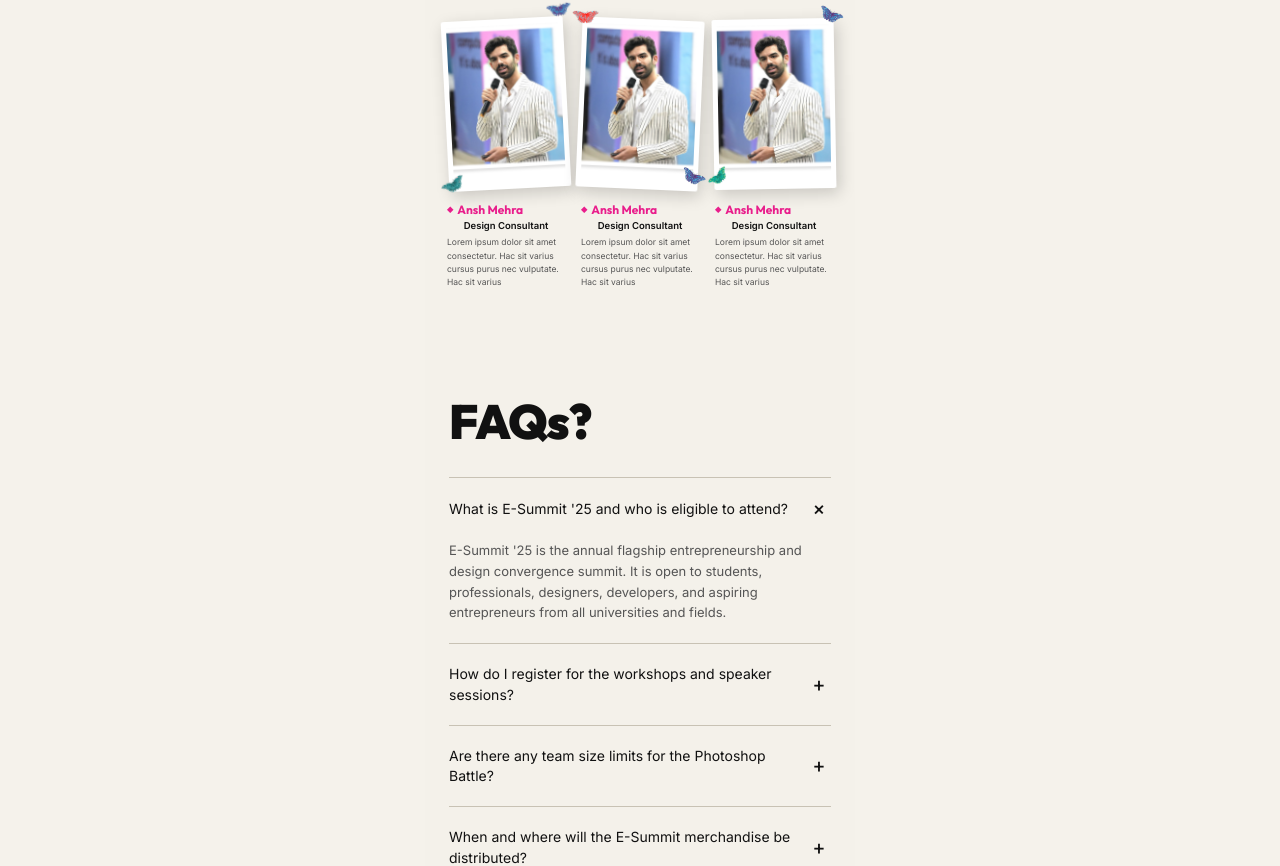
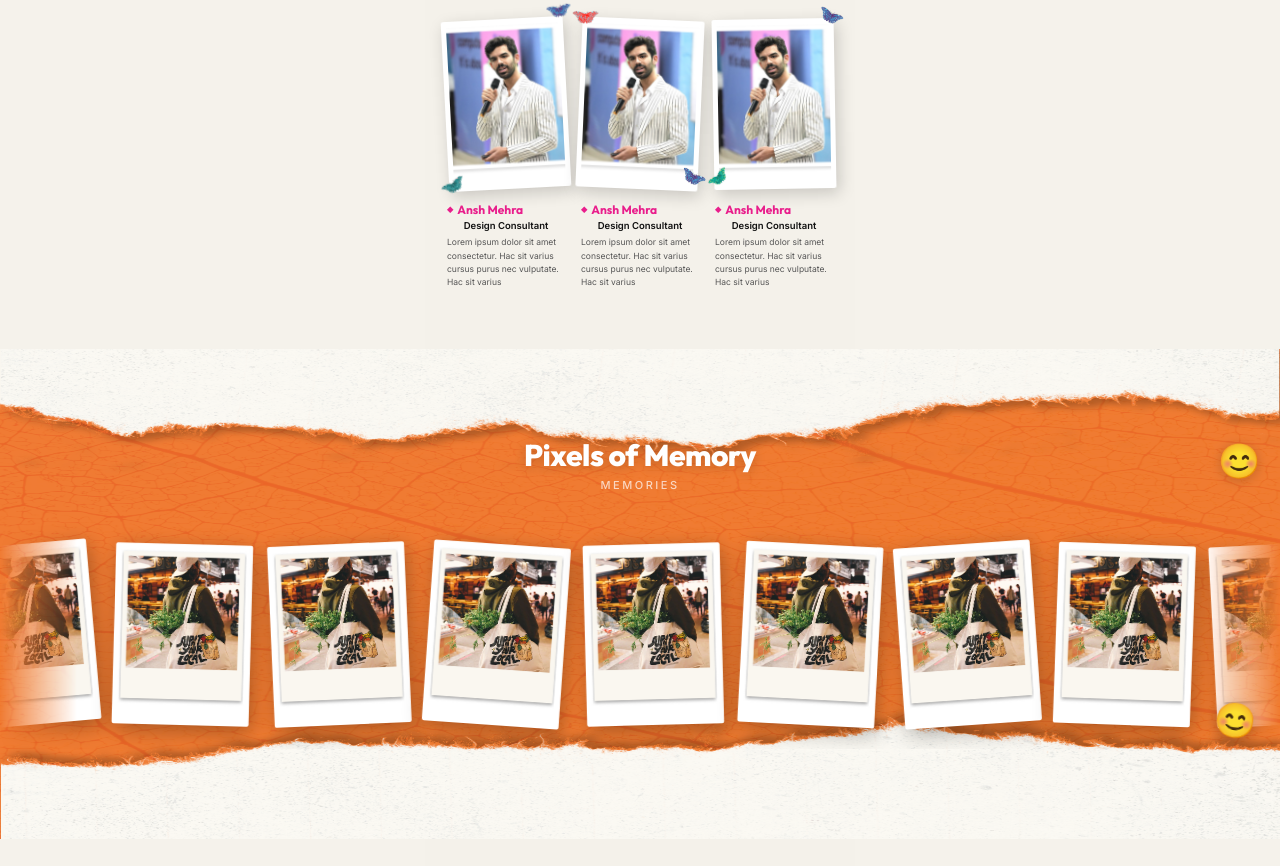
Before and after one commit to om-mohanty-17/esummit_clone, a React (Vite) app: page / in a window 1280 px wide. Shown: the part 971-1837 px from the top of the page. Built offline with nearby package versions, Linux system fonts and the light colour scheme.

Commit message:
added pixel of memories

```diff
--- a/src/App.jsx
+++ b/src/App.jsx
@@ -9,6 +9,7 @@ import Partners from './components/Partners'
 import FAQ from './components/FAQ'
 import Footer from './components/Footer'
 import CTA from './components/CTA'
+import Gallery from './components/Gallery'
 
 function App() {
   return (
@@ -21,6 +22,7 @@ function App() {
       <Merchandise />
       <Partners />
       <CTA />
+      <Gallery />
       <FAQ />
       <Footer />
     </>
--- /dev/null
+++ b/src/components/Gallery.css
@@ -0,0 +1,162 @@
+/* ===== GALLERY — PIXELS OF MEMORY ===== */
+
+@keyframes marquee {
+  0% {
+    transform: translateX(0);
+  }
+
+  100% {
+    transform: translateX(-50%);
+  }
+}
+
+@keyframes floatEmoji {
+
+  0%,
+  100% {
+    transform: translateY(0px) rotate(0deg);
+  }
+
+  50% {
+    transform: translateY(-8px) rotate(8deg);
+  }
+}
+
+/* ── Section ─────────────────────────────────────────
+   The gallery_frame.png IS the background — it contains
+   the orange zone, leaf texture, AND torn paper edges.
+   We stretch it to exactly fill the section (100% x 100%)
+   so the torn edges appear correctly at top and bottom.
+───────────────────────────────────────────────────── */
+.gallery-section {
+  position: relative;
+  background-color: #f4f1ea;
+  /* cream matches page; shows through torn edges */
+  background-image: url('../assets/gallery/gallery_frame.png');
+  background-size: 100% 100%;
+  /* stretch to fill — preserves torn edges */
+  background-repeat: no-repeat;
+  background-position: center;
+}
+
+/* ── Content layer ───────────────────────────────── */
+.gallery-content {
+  position: relative;
+  z-index: 2;
+  /* Padding pushes content into the orange zone,
+     away from the torn-paper cream strips */
+  padding: 90px 0 90px;
+  display: flex;
+  flex-direction: column;
+  align-items: center;
+  gap: 28px;
+  overflow: hidden;
+  /* contain the marquee overflow */
+}
+
+/* ── Emoji Stickers ──────────────────────────────── */
+.gallery-emoji {
+  position: absolute;
+  font-size: 34px;
+  filter: drop-shadow(0 2px 6px rgba(0, 0, 0, 0.18));
+  animation: floatEmoji 3s ease-in-out infinite;
+  z-index: 4;
+  pointer-events: none;
+}
+
+.gallery-emoji--top-right {
+  top: 90px;
+  right: 20px;
+  animation-delay: 0s;
+}
+
+.gallery-emoji--bottom-right {
+  bottom: 90px;
+  right: 24px;
+  animation-delay: 1.4s;
+}
+
+/* ── Heading ─────────────────────────────────────── */
+.gallery-header {
+  text-align: center;
+  padding: 0 24px;
+}
+
+.gallery-heading {
+  font-family: 'Outfit', sans-serif;
+  font-size: 30px;
+  font-weight: 800;
+  color: #ffffff;
+  letter-spacing: -0.5px;
+  text-shadow: 0 2px 12px rgba(0, 0, 0, 0.2);
+  margin-bottom: 6px;
+  line-height: 1.1;
+}
+
+.gallery-subheading {
+  font-family: 'Inter', sans-serif;
+  font-size: 11px;
+  font-weight: 500;
+  letter-spacing: 2.5px;
+  text-transform: uppercase;
+  color: rgba(255, 255, 255, 0.7);
+}
+
+/* ── Marquee Wrapper ─────────────────────────────── */
+.gallery-marquee-wrapper {
+  width: 100%;
+  overflow: hidden;
+  /* Fade left/right edges for polished look */
+  -webkit-mask-image: linear-gradient(to right,
+      transparent 0%,
+      black 6%,
+      black 94%,
+      transparent 100%);
+  mask-image: linear-gradient(to right,
+      transparent 0%,
+      black 6%,
+      black 94%,
+      transparent 100%);
+}
+
+/* ── Marquee Track ───────────────────────────────── */
+.gallery-marquee-track {
+  display: flex;
+  align-items: center;
+  gap: 20px;
+  /* Must be width: max-content so it doesn't wrap */
+  width: max-content;
+  /* GPU-accelerated animation */
+  will-change: transform;
+  animation: marquee 26s linear infinite;
+  /* Vertical padding prevents clipping of tilted cards */
+  padding: 24px 10px;
+}
+
+/* Pause on hover */
+.gallery-marquee-wrapper:hover .gallery-marquee-track {
+  animation-play-state: paused;
+}
+
+/* ── Polaroid Card ───────────────────────────────── */
+.gallery-card {
+  flex-shrink: 0;
+  background: #ffffff;
+  padding: 6px 6px 20px;
+  box-shadow: 3px 6px 22px rgba(0, 0, 0, 0.3);
+  border-radius: 2px;
+  cursor: pointer;
+  transition: box-shadow 0.3s ease;
+}
+
+.gallery-card:hover {
+  box-shadow: 6px 12px 32px rgba(0, 0, 0, 0.4);
+}
+
+.gallery-photo {
+  width: 125px;
+  height: 155px;
+  object-fit: cover;
+  display: block;
+  border-radius: 1px;
+}
--- a/src/components/Gallery.jsx
+++ b/src/components/Gallery.jsx
@@ -1,3 +1,51 @@
-// STUB - will be built in a later phase
-const Gallery = () => <div />;
-export default Gallery;
+import './Gallery.css'
+import galleryImg from '../assets/gallery/gallery_1.png'
+
+// Alternating tilts for natural polaroid feel
+const tilts = [-3, 2, -5, 1.5, -2.5, 4, -1.5, 3, -4, 2]
+
+// Build base set then duplicate for seamless infinite loop
+const basePhotos = tilts.map((tilt, i) => ({ id: i, tilt }))
+const allPhotos = [...basePhotos, ...basePhotos]
+
+const Gallery = () => {
+  return (
+    // Background frame (torn edges + orange + leaf texture) applied via CSS
+    <section className="gallery-section" id="gallery">
+      <div className="gallery-content">
+
+        {/* Emoji stickers */}
+        <span className="gallery-emoji gallery-emoji--top-right" aria-hidden="true">😊</span>
+        <span className="gallery-emoji gallery-emoji--bottom-right" aria-hidden="true">😊</span>
+
+        {/* Section heading */}
+        <div className="gallery-header">
+          <h2 className="gallery-heading">Pixels of Memory</h2>
+          <p className="gallery-subheading">Memories</p>
+        </div>
+
+        {/* Infinite auto-scroll marquee */}
+        <div className="gallery-marquee-wrapper">
+          <div className="gallery-marquee-track">
+            {allPhotos.map((photo, i) => (
+              <div
+                key={i}
+                className="gallery-card"
+                style={{ transform: `rotate(${photo.tilt}deg)` }}
+              >
+                <img
+                  src={galleryImg}
+                  alt={`Memory ${(photo.id % tilts.length) + 1}`}
+                  className="gallery-photo"
+                />
+              </div>
+            ))}
+          </div>
+        </div>
+
+      </div>
+    </section>
+  )
+}
+
+export default Gallery
```
Also changed, not shown: src/assets/gallery/gallery_1.png (added), src/assets/gallery/gallery_frame.png (added).
